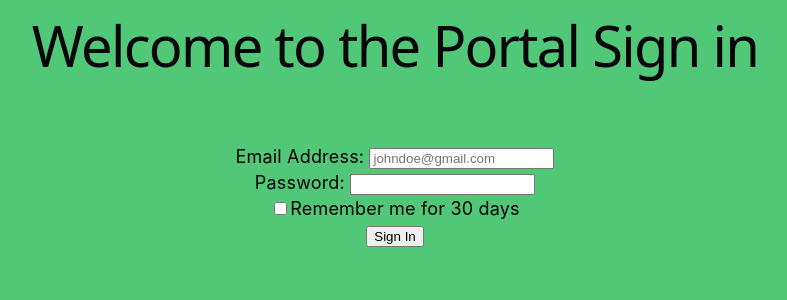
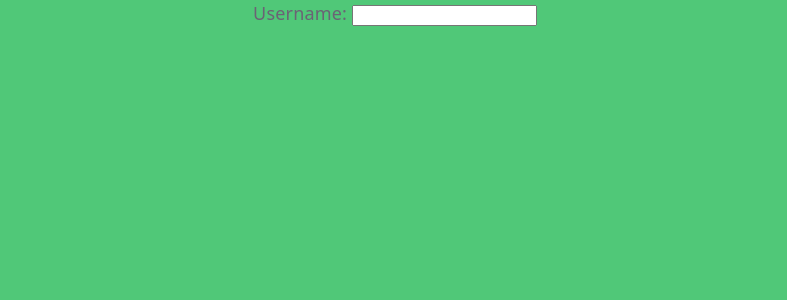
Before and after one commit to eimts2026/performance-review, a React (Vite) app in the folder frontend/: page /signin in a window 1280 px wide. Shown: the top 300 px of the page, without its empty margins (245-1032 px from the left). Built offline with nearby package versions, Linux system fonts and the light colour scheme.

Commit message:
Pissing me off 11th time I'm doing this crap

```diff
--- a/frontend/src/components/NavBar.jsx
+++ b/frontend/src/components/NavBar.jsx
@@ -26,10 +26,7 @@ function NavBar() {
                 </div>
                 {/* navbar right */}
                 <div className="navbar-right">
-                    <a href="/contact" className="contact">Contact Us</a>
-                    <a href="/account" className="user-icon">
-                        <i className="fas fa-user"></i>
-                    </a>
+                    <a href="/addUser" className="contact">Add User</a>
                 </div>
             </nav>
         </>
--- /dev/null
+++ b/frontend/src/pages/AddUser.jsx
@@ -0,0 +1,13 @@
+function AddUser() {
+    return (
+        <>
+            <h2>HI</h2>
+            <form>
+                <label>HI</label>
+                <input type='checkbox'/>
+            </form>
+        </>
+    );
+}
+
+export default AddUser;
--- a/frontend/src/pages/MainForm.jsx
+++ b/frontend/src/pages/MainForm.jsx
@@ -1,6 +1,8 @@
 import './MainForm.css'
+import { useRef } from "react"
 import { initializeApp } from "firebase/app";
 import OptionRender from '../components/OptionRender';
+import emailjs from '@emailjs/browser'
 
 const form_top = [
     {id: "ap-name", name: "Appraiser Name:", type: "text"},
@@ -25,6 +27,26 @@ const quickRender = (name) => {
 }
 
 function MainForm() {
+
+    // Initialising the email connection
+    const form = useRef();
+
+    const sendEmail = (e) => {
+        e.preventDefault();
+
+        emailjs.sendForm(
+            process.env.VITE_EMAILJS_SERVICEID,
+            prcess.env.VITE_EMAILJS_TEMPLATEID,
+            form.current,
+            process.env.VITE_EMAILJS_PUBLICKEY
+        )
+        .then((result) => {
+            console.log('Email successfully sent!', result.text)
+        }, (error) => {
+            console.log('Failed to send email', error.text)
+        })
+    }
+
     return (
         <div style={{ width: '100%', maxWidth: '100vw', overflowX: 'hidden', boxSizing: 'border-box' }}>
             <section className='form-section'>
@@ -33,7 +55,7 @@ function MainForm() {
                     <p>This is the form needed to fill employees appraisal</p>
                 </div>
 
-                <form className='form' action="https://formsubmit.co/joellawrence742005@gmail.com" method="POST">
+                <form className='form' ref={form} onSubmit={sendEmail}>
                     {/* FORM GRID */}
                     <div className='form-grid'>
                         {form_top.map((forms) => (
--- a/frontend/src/pages/SignIn.jsx
+++ b/frontend/src/pages/SignIn.jsx
@@ -1,44 +1,56 @@
-import './SignIn.css'
+import './SignIn.css';
+import {useState} from 'react';
 
-function SignUp() {
+// function SignUp() {
+//     return (
+//         <>
+//             <h1>Welcome to the Portal Sign in</h1>
+
+//             <form className='form-section' action='../services/user.services.js' method='post' autoComplete='on'>
+//                 <div>
+//                     <label for='email'>Email Address: </label>
+//                     <input
+//                         type='email'
+//                         id='email'
+//                         name='email'
+//                         required
+//                         placeholder='johndoe@gmail.com'
+//                         autoComplete='username'
+//                     />
+//                 </div>
+
+//                 <div>
+//                     <label for='password'>Password: </label>
+//                     <input
+//                         type='password'
+//                         id='password'
+//                         name='password'
+//                         required
+//                         autoComplete='current-password'
+//                     />
+//                 </div>
+
+//                 <div>
+//                     <input type='checkbox' id='remember-me' name='remember' />
+//                     <label for='remember-me'>Remember me for 30 days</label>
+//                 </div>
+
+//                 <button type='submit'>Sign In</button>
+//             </form>
+
+//         </>
+//     );
+// }
+
+// export default SignUp;
+
+function SignIn() {
     return (
-        <>
-            <h1>Welcome to the Portal Sign in</h1>
-
-            <form className='form-section' action='../services/user.services.js' method='post' autoComplete='on'>
-                <div>
-                    <label for='email'>Email Address: </label>
-                    <input
-                        type='email'
-                        id='email'
-                        name='email'
-                        required
-                        placeholder='johndoe@gmail.com'
-                        autoComplete='username'
-                    />
-                </div>
-
-                <div>
-                    <label for='password'>Password: </label>
-                    <input
-                        type='password'
-                        id='password'
-                        name='password'
-                        required
-                        autoComplete='current-password'
-                    />
-                </div>
-
-                <div>
-                    <input type='checkbox' id='remember-me' name='remember' />
-                    <label for='remember-me'>Remember me for 30 days</label>
-                </div>
-
-                <button type='submit'>Sign In</button>
-            </form>
-
-        </>
+        <form>
+            <label>Username: </label>
+            <input type='email' id='user-email' name='user-email' required />
+        </form>
     );
 }
 
-export default SignUp;
+export default SignIn;
```
Also changed, not shown: frontend/src/components/UserList.jsx (+31 -15 lines), frontend/src/pages/AddUser.css (added).
